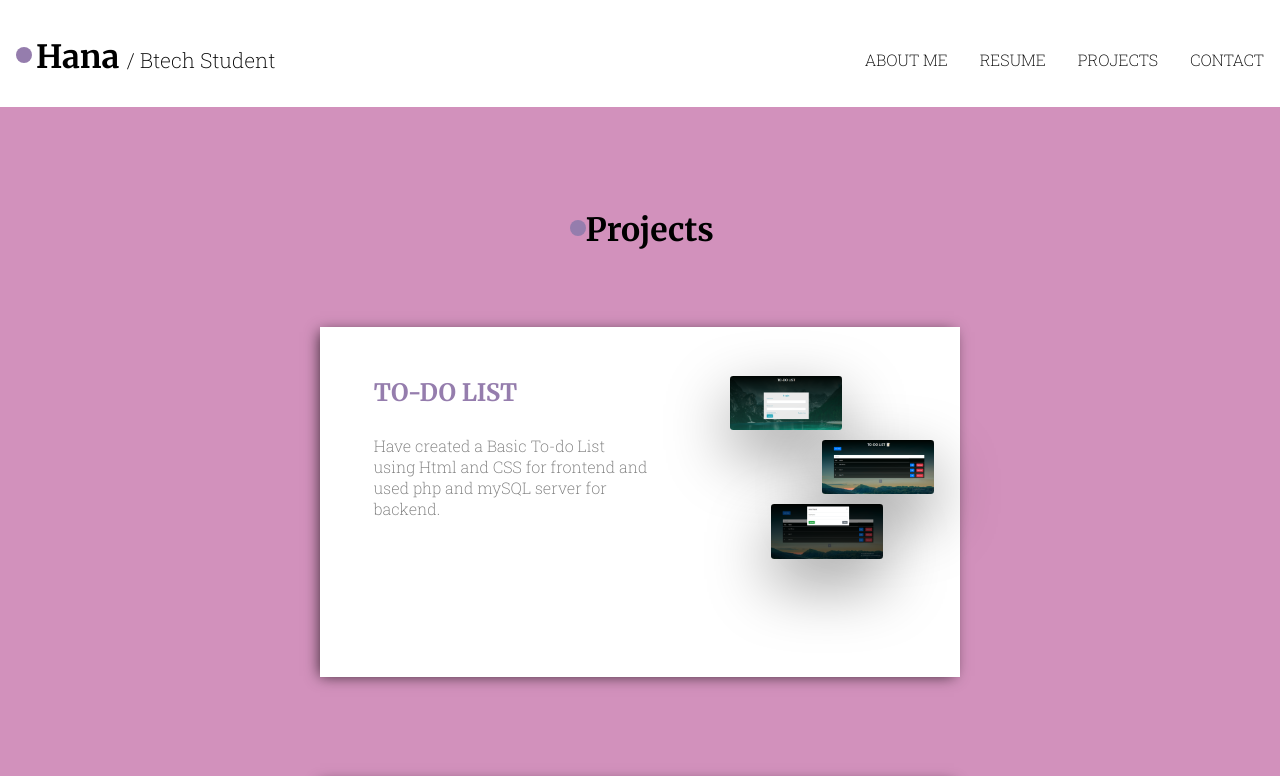
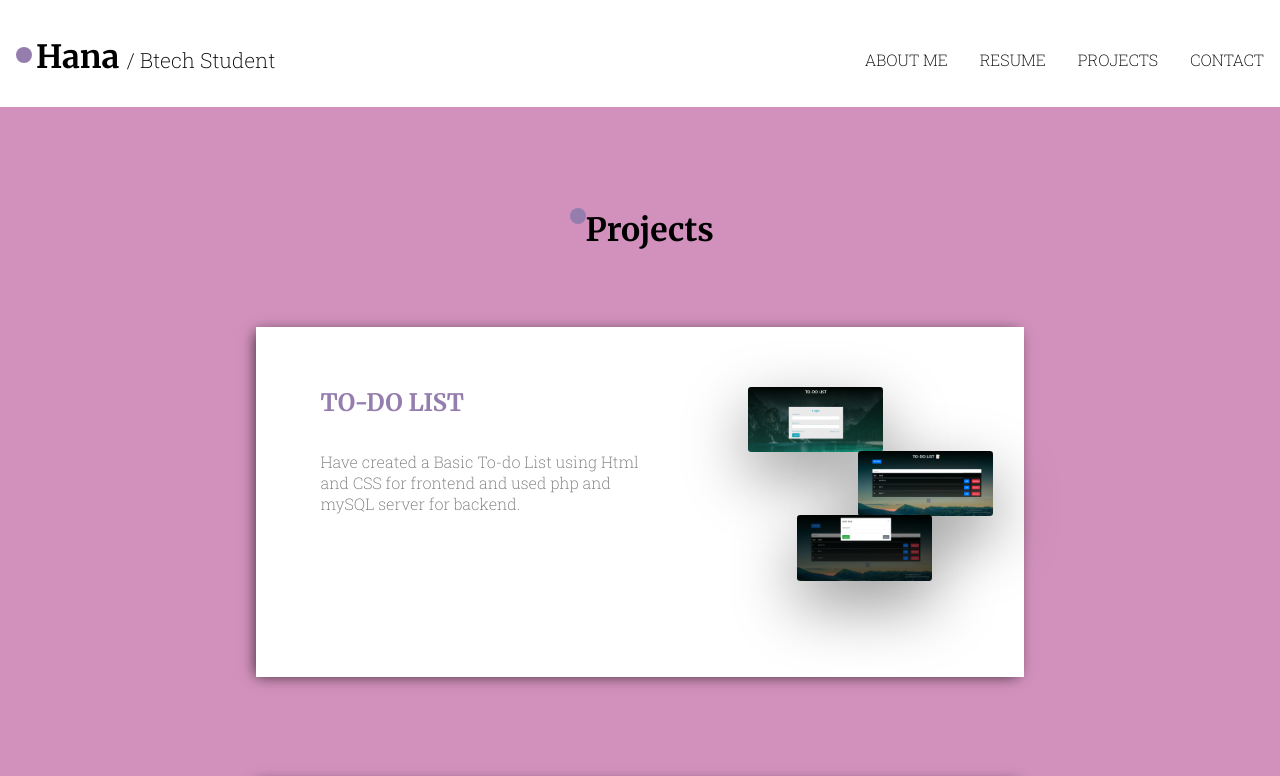
Before and after one commit to Hana-Noorudheen/Hana-Noorudheen.github.io, a plain HTML site: page views/project.html in a window 1280 px wide. Shown: the top 776 px of the page. Drawn offline with Linux system fonts and the light colour scheme.

Commit message:
changes in css files

```diff
--- a/views/project.css
+++ b/views/project.css
@@ -1,3 +1,5 @@
+
+
 *,
 *::after,
 *::before {
@@ -114,7 +116,7 @@ margin-top: 7%;
 {
 
 height: 350px;
-width:50%;
+width:60%;
 background-color: #fff;
 margin: auto;
 margin-top: 6%;
@@ -317,7 +319,15 @@ footer {
   text-align: center;
 }
 
+@media only screen and (max-width: 1920px)
+{
+ .circleh
+ {
+  margin-top:100%;
+  margin-right: 0%;
+ }
 
+}
 
 
 @media only screen and (max-width: 907px)
--- a/views/resume.css
+++ b/views/resume.css
@@ -1,3 +1,5 @@
+
+
 *,
 *::after,
 *::before {
@@ -313,6 +315,15 @@ float: left;
   padding-left: 5%;
 }
 
+@media only screen and (max-width: 1920px)
+{
+ .circleh
+ {
+  margin-top:100%;
+  margin-right: 0%;
+ }
+
+}
 
 
 
```
